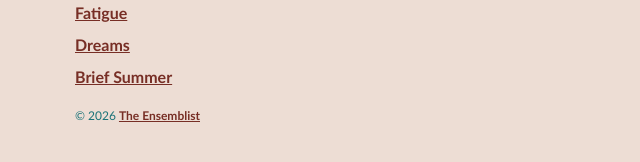
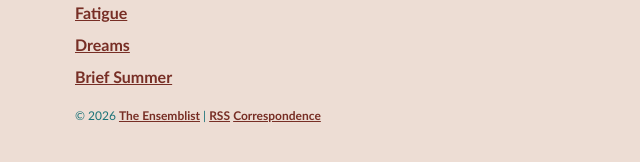
Before and after one commit to ensemblist/website, a Jekyll site: the page built from index.md, in a window 1280 px wide. Shown: the part 539-701 px from the top of the page, without its empty margins (133-773 px from the left). Built offline with Jekyll 4.4.1, drawn with Linux system fonts in a browser that asks for light colours; some web fonts are replaced.

Commit message:
Update footer.html

```diff
--- a/_includes/footer.html
+++ b/_includes/footer.html
@@ -1,7 +1,9 @@
 <footer role="contentinfo" class="flow">
   <p>
     &copy; {{ site.time | date: '%Y' }}
-    <a href="{{ site.url }}">{{ site.author }}</a>
+    <a href="{{ site.url }}">{{ site.author }}</a> |
+    <a href="/feed">RSS</a>
+    <a href="mailto:feedback@<!--example.com-->the-ensemblist.uk?subject=Website">Correspondence</a>
   </p>
 </footer>
 </body>
```
